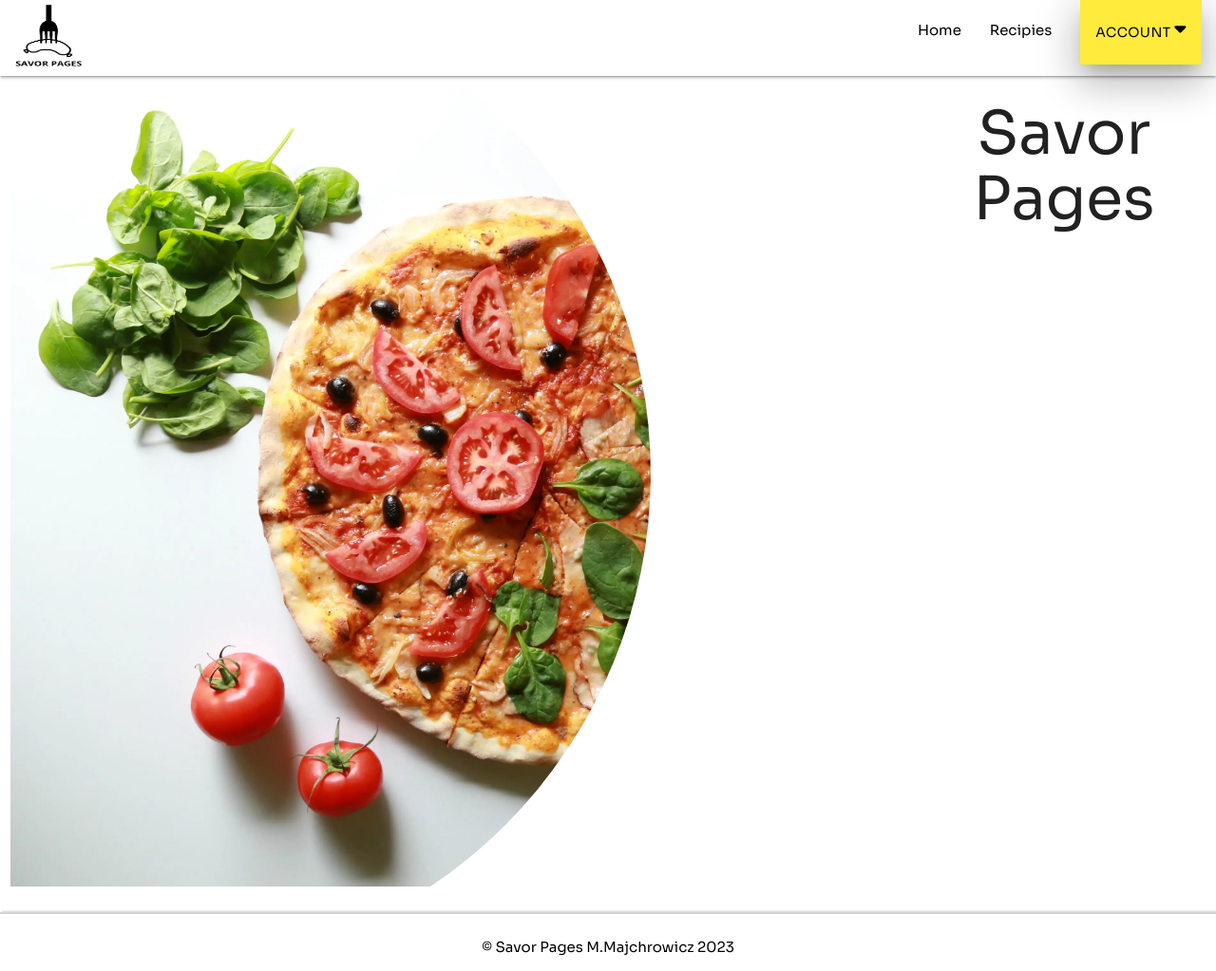
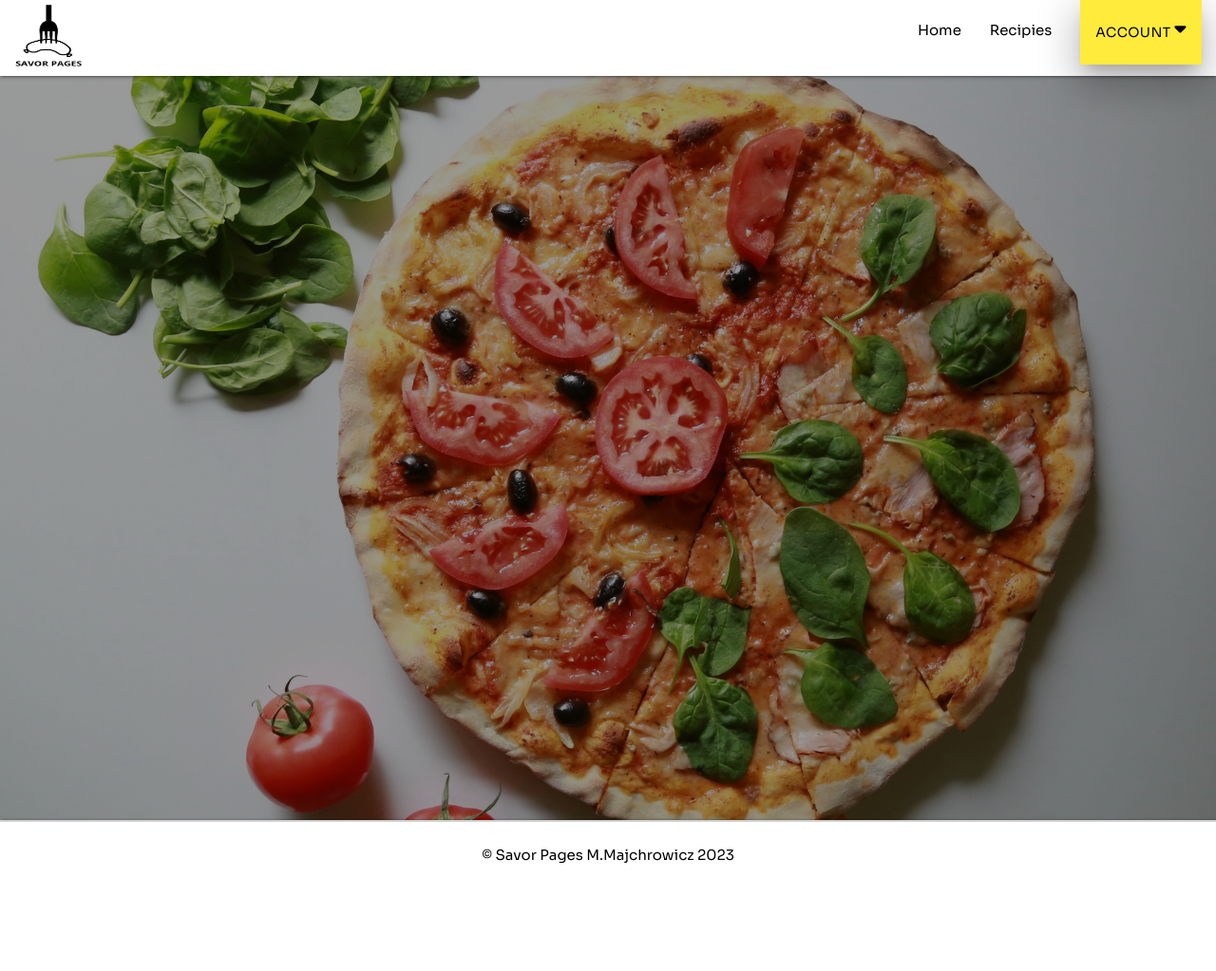
Before and after one commit to monimaj89/Project3-Savor-Pages, a Flask app: page / in a window 1280 px wide. Shown: the whole page at 95% size. After the commit the page ends 910 px from the top, so only its background shows below. Run offline with Flask 3, Linux system fonts and the light colour scheme; some libraries are stand-ins or nearby versions.

Commit message:
Add a hero image with styling

```diff
--- a/savorpages/static/css/style.css
+++ b/savorpages/static/css/style.css
@@ -5,6 +5,11 @@ body {
     display: flex;
     min-height: 100vh;
     flex-direction: column;
+
+}
+
+.row {
+    margin: 0;
 }
 
 /* Logo */
@@ -23,8 +28,7 @@ body {
 
 nav ul a {
     color: #000;
-    transition: ease-in-out, background-color .15s ease-in-out, border-color .15s ease-in-out;
-    ;
+
 }
 
 .menu {
@@ -64,6 +68,10 @@ main {
 /*  Hero */
 
 .hero {
-
-    clip-path: circle(57.9% at 16% 50%);
+    background-image: linear-gradient(rgba(0, 0, 0, 0.4), rgba(0, 0, 0, 0.4)),  url("../images/hero.jpg");
+    height: 100vh;
+    width: 100%;
+    background-position: center;
+    background-repeat: no-repeat;
+    background-size: cover;
 }
--- a/savorpages/templates/index.html
+++ b/savorpages/templates/index.html
@@ -2,11 +2,8 @@
 {% block content %}
 
 <div class="row">
-    <div class="col l9">
-        <img class="responsive-img hero" src="{{ url_for('static', filename='images/hero.webp') }}" alt="Banner Image">
-    </div>
-    <div class="col l3 center-align right">
-        <h1 class="light-yellow">Savor Pages</h1>
+    <div class="hero">
+
     </div>
 </div>
 
```
Also changed, not shown: savorpages/static/images/hero.jpg (added), savorpages/static/images/hero.webp (deleted).
